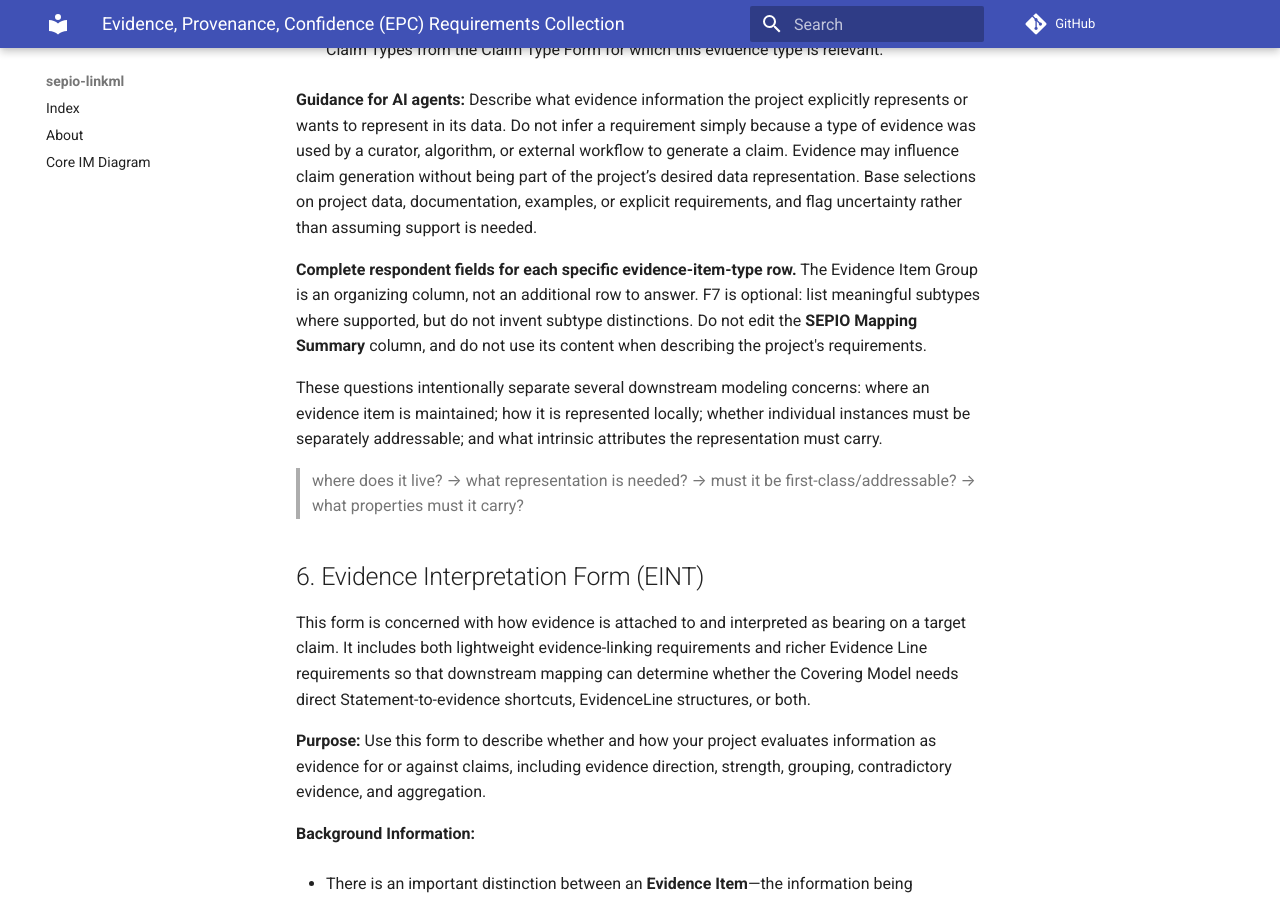
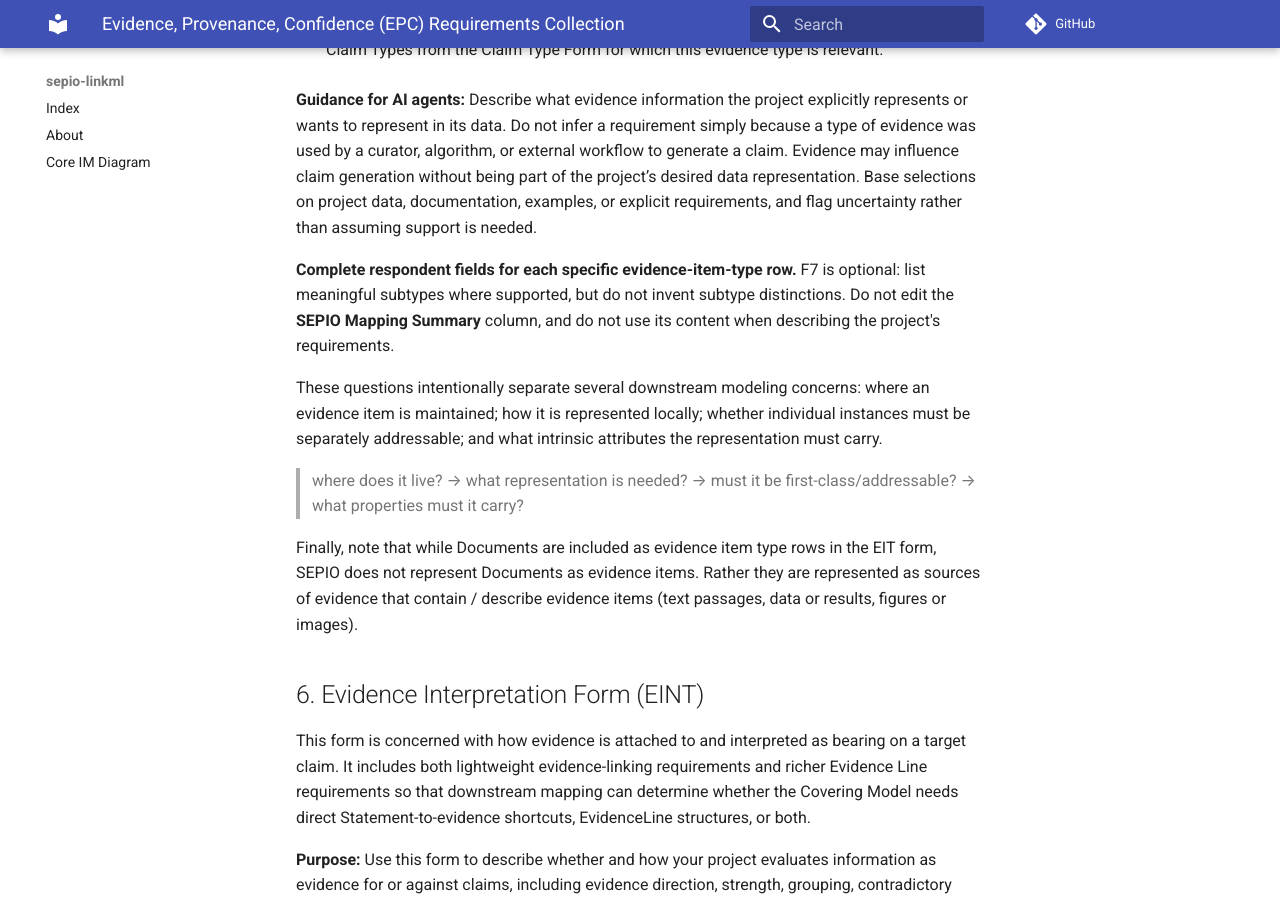
Before and after one commit to sepio-framework/sepio-linkml, an MkDocs documentation site: the page built from docs/requirements-collection/Requirements_Instructions_and_Guidance_for_AI.md, in a window 1280 px wide and 900 px high, scrolled down 30033 px. Built offline with MkDocs 1.6.1 and Material for MkDocs 9.7.7, drawn with Linux system fonts in a browser that asks for light colours; comment, search, counter and statistics services are not loaded.

Commit message:
Update guidance on evidence item representation
Clarified guidance for AI agents on evidence representation and respondent fields.

```diff
--- a/docs/requirements-collection/Requirements_Instructions_and_Guidance_for_AI.md
+++ b/docs/requirements-collection/Requirements_Instructions_and_Guidance_for_AI.md
@@ -617,11 +617,13 @@
 
 **Guidance for AI agents:** Describe what evidence information the project explicitly represents or wants to represent in its data. Do not infer a requirement simply because a type of evidence was used by a curator, algorithm, or external workflow to generate a claim. Evidence may influence claim generation without being part of the project’s desired data representation. Base selections on project data, documentation, examples, or explicit requirements, and flag uncertainty rather than assuming support is needed.
 
-**Complete respondent fields for each specific evidence-item-type row.** The Evidence Item Group is an organizing column, not an additional row to answer. F7 is optional: list meaningful subtypes where supported, but do not invent subtype distinctions. Do not edit the **SEPIO Mapping Summary** column, and do not use its content when describing the project's requirements.
+**Complete respondent fields for each specific evidence-item-type row.**  F7 is optional: list meaningful subtypes where supported, but do not invent subtype distinctions. Do not edit the **SEPIO Mapping Summary** column, and do not use its content when describing the project's requirements.
 
 These questions intentionally separate several downstream modeling concerns: where an evidence item is maintained; how it is represented locally; whether individual instances must be separately addressable; and what intrinsic attributes the representation must carry.
 
 > where does it live? → what representation is needed? → must it be first-class/addressable? → what properties must it carry?
+
+Finally, note that while Documents are included as evidence item type rows in the EIT form, SEPIO does not represent Documents as evidence items. Rather they are represented as sources of evidence that contain / describe evidence items (text passages, data or results, figures or images).
 
 ## 6. Evidence Interpretation Form (EINT)
 
```
